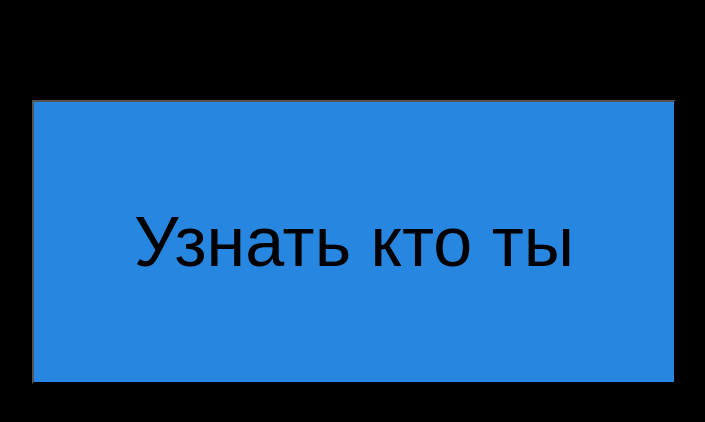
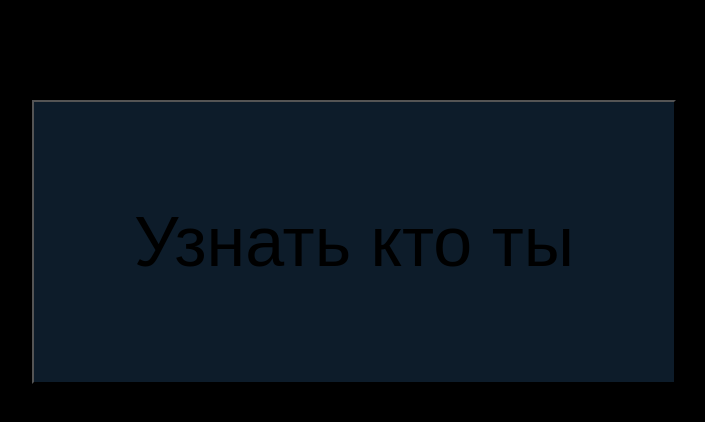
Before and after one commit to MikhailKarpAndr/myproject, a plain HTML site: page index.html in a window 1280 px wide. Shown: the whole page, without its empty margins (286-991 px from the left). Drawn offline with Linux system fonts and the light colour scheme.

Commit message:
Update sperm.css

```diff
--- a/sperm.css
+++ b/sperm.css
@@ -10,8 +10,7 @@ html {
 .btn {
   padding: 100px;
   text-align: center;
-  color: black;
-  background-color: rgb(39, 135, 224);
+  background-color: rgb(13, 28, 42);
   font-size: 70px;
 
   overflow: auto;
@@ -34,9 +33,10 @@ html {
   background-color: rgb(35, 121, 201);
   font-size: 70px;
 
+  overflow: auto;
   margin: 100px auto;
   display: flex;
   justify-content: center;
   border: none; /* убираем рамку */
-  box-shadow: 0 2px 4px rgb(9, 92, 236); /* тень */
+  box-shadow: 0 2px 4px rgba(0, 0, 0, 0.2); /* тень */
 }
```
